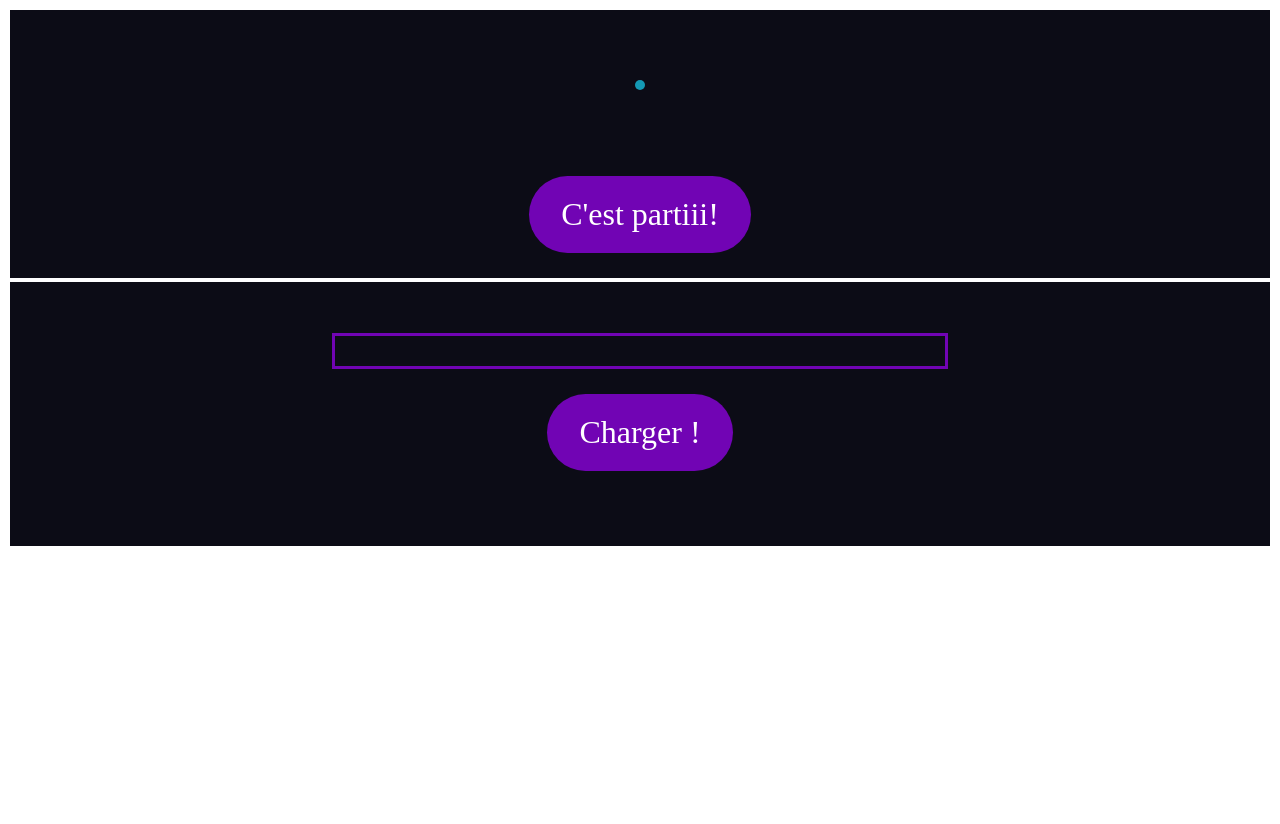
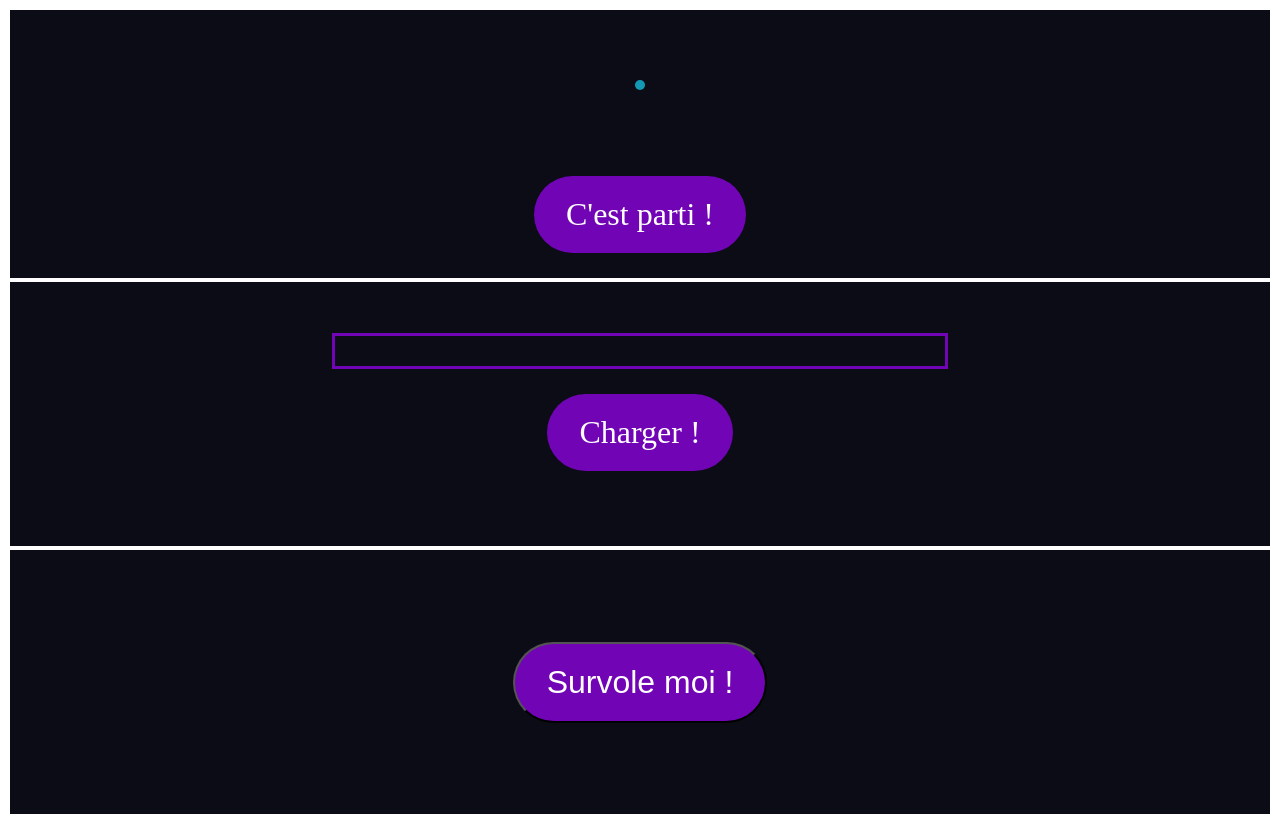
Before and after one commit to Agrael88/OC-css-animation, a website: page index.html in a window 1280 px wide. Before the commit the page ends 800 px from the top, so only its background shows below. Drawn offline with Linux system fonts and the light colour scheme.

Commit message:
Exercice 3 fini et amélioration exercice 2

```diff
--- a/index.html
+++ b/index.html
@@ -8,7 +8,7 @@
     <body>
         <div class="container">
             <div class="btn btn__1">
-                C'est partiii!
+                C'est parti !
             </div>
             <div class="ball"></div>
         </div>
@@ -18,5 +18,10 @@
                 <div class="progress__bar"></div>
             </div>
         </div>
+        <div class="container">
+            <button class="btn btn__3">
+                Survole moi !
+            </button>
+        </div>
     </body>
 </html>
--- a/sass/exercices/_ex2.scss
+++ b/sass/exercices/_ex2.scss
@@ -22,7 +22,7 @@
         width: 600px;
         height: 20px;
         background-color: $cd-secondary;
-        transform-origin: 0% 50%;
+        transform-origin: left;
         transform: scaleX(0);
         transition: transform 2000ms cubic-bezier(.16,0,.16,.99);
     }
--- /dev/null
+++ b/sass/exercices/_ex3.scss
@@ -0,0 +1,23 @@
+.btn__3 {
+    color: white;
+    position: relative;
+    z-index: 1;
+    &:hover {
+        &::after {
+            opacity: 1;
+        }
+    }
+    &::after {
+        content: "";
+        border-radius: 5rem;
+        position: absolute;
+        top: 0;
+        bottom: 0;
+        right: 0;
+        left: 0;
+        background: radial-gradient(circle, lighten($cd-primary, 10) 0%, darken($cd-primary, 20) 100%);
+        opacity: 0;
+        z-index: -1;
+        transition: opacity 250ms;
+    }
+}
--- a/sass/main.scss
+++ b/sass/main.scss
@@ -2,3 +2,4 @@
 @import "utils/body";
 @import "exercices/ex1";
 @import "exercices/ex2";
+@import "exercices/ex3";
```
Also changed, not shown: public/style.css, 1 other file.
